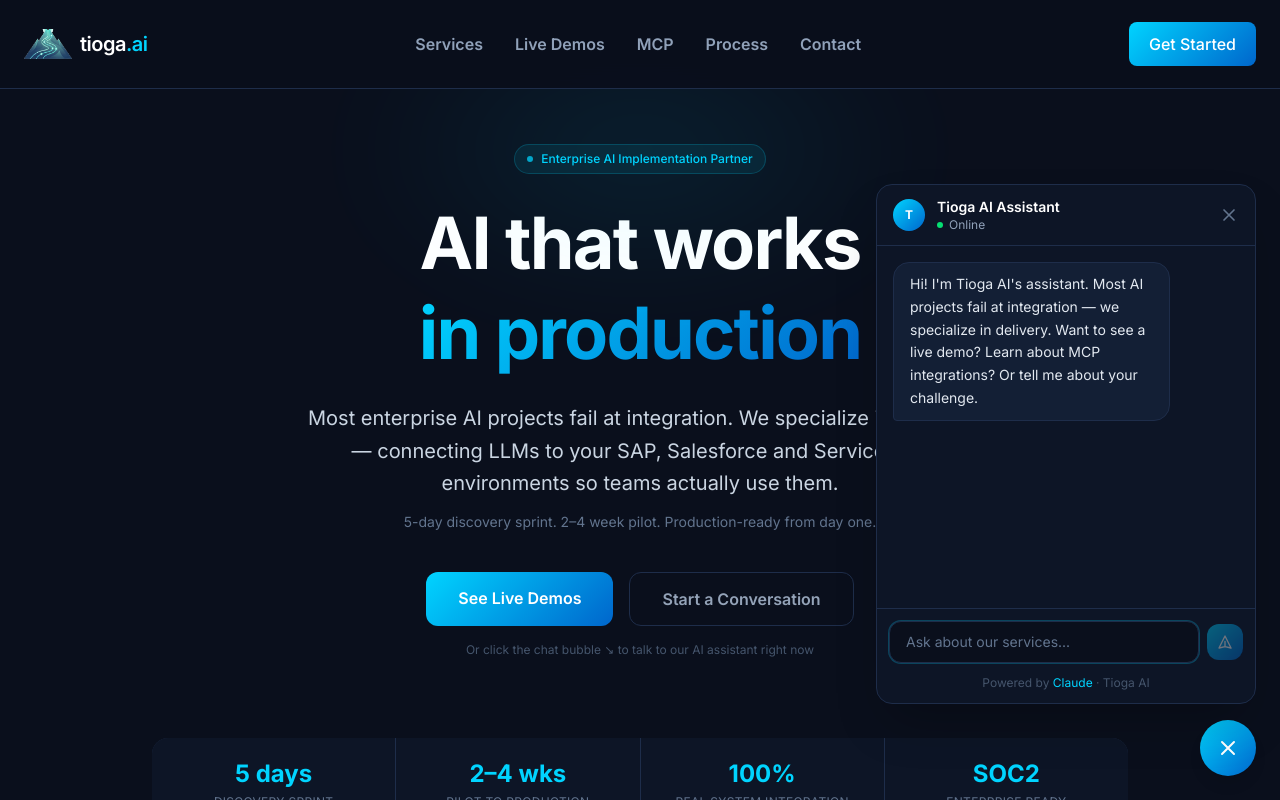
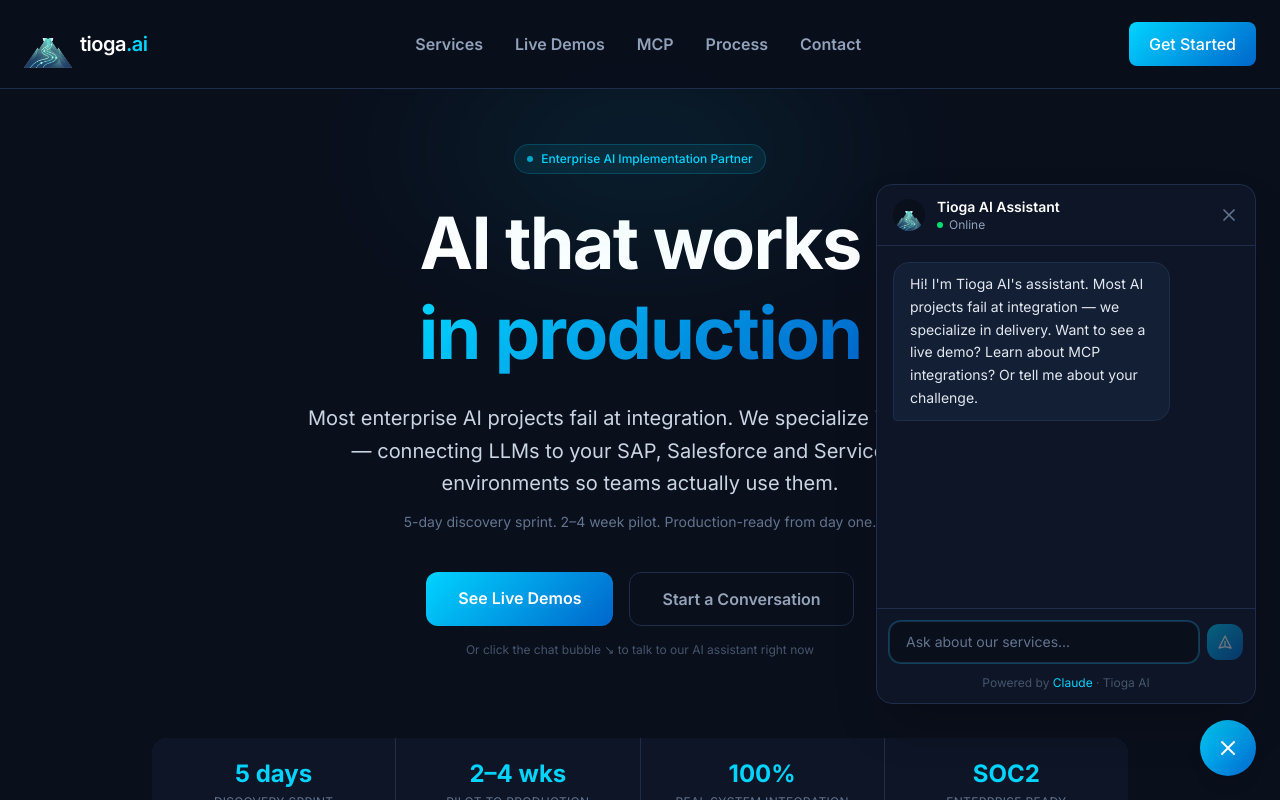
Before and after one commit to sukirk-tioga/tioga-ai-website, a Next.js app: page / in a window 1280 px wide. Both pictures are taken after a click on the button "Open chat". Shown: the top 800 px of the page. Built offline with nearby package versions, Linux system fonts and the light colour scheme.

Commit message:
Replace T avatar with logo in chat widget; align logos to object-bottom across nav/footer/chat

```diff
--- a/components/ChatWidget.tsx
+++ b/components/ChatWidget.tsx
@@ -156,11 +156,8 @@
             className="px-4 py-3 flex items-center gap-3"
             style={{ borderBottom: "1px solid #1E2D4A" }}
           >
-            <div
-              className="w-8 h-8 rounded-full flex items-center justify-center text-xs font-bold text-white"
-              style={{ background: "linear-gradient(135deg, #00D4FF, #0066CC)" }}
-            >
-              T
+            <div className="w-8 h-8 rounded-full flex items-center justify-center overflow-hidden" style={{ background: "#0A0F1C" }}>
+              <img src="/logo-icon.png" alt="Tioga AI" className="w-full h-full object-contain object-bottom" />
             </div>
             <div>
               <p className="text-sm font-semibold text-white">Tioga AI Assistant</p>
--- a/components/Footer.tsx
+++ b/components/Footer.tsx
@@ -10,7 +10,7 @@
             alt="tioga.ai"
             width={24}
             height={24}
-            className="w-6 h-6 object-contain"
+            className="w-6 h-6 object-contain object-bottom"
           />
           <span>Tioga AI</span>
         </a>
--- a/components/Nav.tsx
+++ b/components/Nav.tsx
@@ -43,7 +43,7 @@
             alt="tioga.ai logo"
             width={52}
             height={52}
-            className="w-12 h-12 object-contain"
+            className="w-12 h-12 object-contain object-bottom"
           />
           <span className="font-semibold text-white text-xl tracking-tight">tioga<span style={{ color: "#00D4FF" }}>.ai</span></span>
         </a>
```
